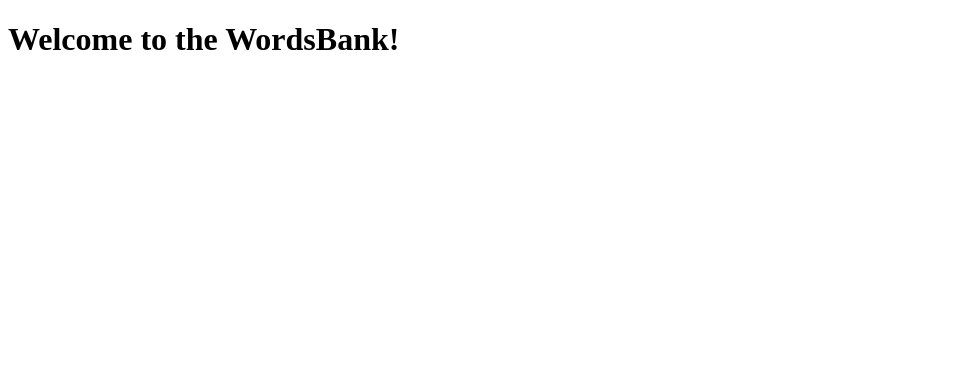
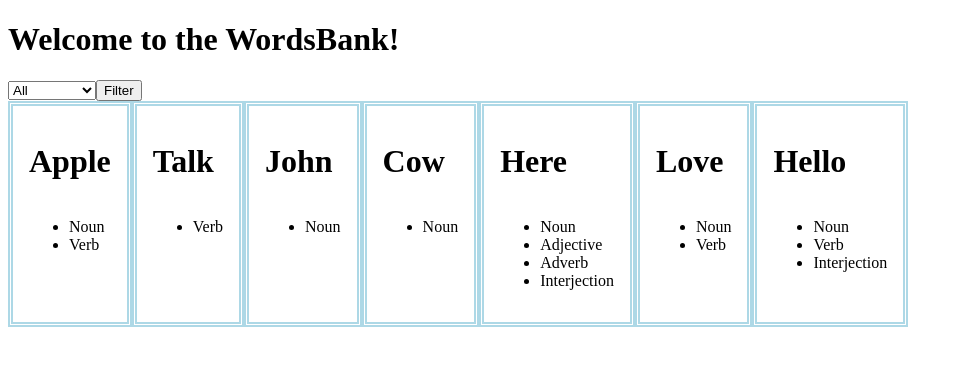
Before and after one commit to tanhleno/wordsbank, a React (Create React App) app: page / in a window 1280 px wide. Shown: the top 366 px of the page, without its empty margins (0-963 px from the left). Built offline with nearby package versions, Linux system fonts and the light colour scheme.

Commit message:
Add filter system

```diff
--- a/src/App.js
+++ b/src/App.js
@@ -1,20 +1,53 @@
-//import WordCard from './wordcard';
+import { useState } from 'react';
+
 import CardList from './cardlist';
+import Filter from './filter';
+
+import apple from './assets/apple.json';
+import talk from './assets/talk.json';
+import john from './assets/john.json';
+import here from './assets/here.json';
+import cow from './assets/cow.json';
+import love from './assets/love.json';
+import hello from './assets/hello.json';
 
 
-const data = [
-    {'word': 'cow', 'pos': ['noun']},
-    {'word': 'be', 'pos': ['verb']},
-    {'word': 'here', 'pos': ['adverb']},
-    {'word': 'talk', 'pos': ['verb', 'noun']},
-]
+const rawdata = [
+    apple,
+    talk,
+    john,
+    cow,
+    here,
+    love,
+    hello,
+];
+
+const options = [...rawdata.reduce(
+    (current, [ wordinfo ]) => (
+        new Set([...current].concat(wordinfo.meanings.map(item => item.partOfSpeech)))
+    ),
+    new Set(),
+)];
 
 
 function App(){
+    const [ data, setData ] = useState(rawdata);
+    const handleSubmit = (opt) => (
+        opt === 'all'?
+        setData(rawdata):
+        setData(rawdata.filter(([ wordinfo ]) => (
+            wordinfo.meanings.map(item => item.partOfSpeech).reduce(
+                (current, partOfSpeech) => current || partOfSpeech === opt,
+                false,
+            )
+        )))
+    );
+
     return (
         <>
             <h1>Welcome to the WordsBank!</h1>
-            <CardList words={ data } />
+            <Filter options={ options } handleFilter={ handleSubmit } />
+            <CardList wordlist={ data } />
         </>
     );
 }
--- a/src/cardlist.js
+++ b/src/cardlist.js
@@ -5,7 +5,7 @@ import style from './cardlist.module.css';
 function CardList({ wordlist }){
     return (
         <div className={ style.list }>
-            { !!wordlist && wordlist.map(item =>
+            { !!wordlist && wordlist.map(([ item ]) =>
                 <WordCard key={ item.word } wordinfo={ item } />
             ) }
         </div>
--- /dev/null
+++ b/src/filter.js
@@ -0,0 +1,25 @@
+import { useState } from 'react';
+
+
+function Filter({ options, handleFilter }){
+    const [ selected, setSelected] = useState('all');
+
+    return (
+        <div className='filter' onChange={ e => setSelected(e.target.value) }>
+            <select>
+                <option value='all'>All</option>
+                {
+                    !!options && options.map( item => (
+                        <option key={ item } value={ item }>
+                            { item.charAt(0).toUpperCase() + item.slice(1) }
+                        </option>
+                    ))
+                }
+            </select>
+            <button onClick={ () => handleFilter(selected) } >Filter</button>
+        </div>
+    )
+}
+
+
+export default Filter;
--- a/src/wordcard.js
+++ b/src/wordcard.js
@@ -5,12 +5,14 @@ function WordCard({ wordinfo }){
     return (
         <div className={ style.card }>
         <h1 className= { style.title }>
-            { wordinfo.word.charAt(0).toUpperCase() + wordinfo.word.slice(1) }
+            { !!wordinfo.word && (wordinfo.word.charAt(0).toUpperCase() + wordinfo.word.slice(1)) }
         </h1>
         <ul>
-            {!!wordinfo.pos && wordinfo.pos.map(item =>
-                <li key={ item }>{ item.charAt(0).toUpperCase() + item.slice(1) }</li>
-            ) }
+            { !!wordinfo.meanings && wordinfo.meanings.map(({ partOfSpeech }) => (
+                <li key={ partOfSpeech }>
+                    { partOfSpeech.charAt(0).toUpperCase() + partOfSpeech.slice(1) }
+                </li>
+            )) }
         </ul>
         </div>
     );
--- a/src/wordcard.module.css
+++ b/src/wordcard.module.css
@@ -6,5 +6,4 @@
 }
 
 .title {
-    font-weight: 0.9rem;
 }
```
Also changed, not shown: src/cardlist.module.css (line endings or trailing spaces).
